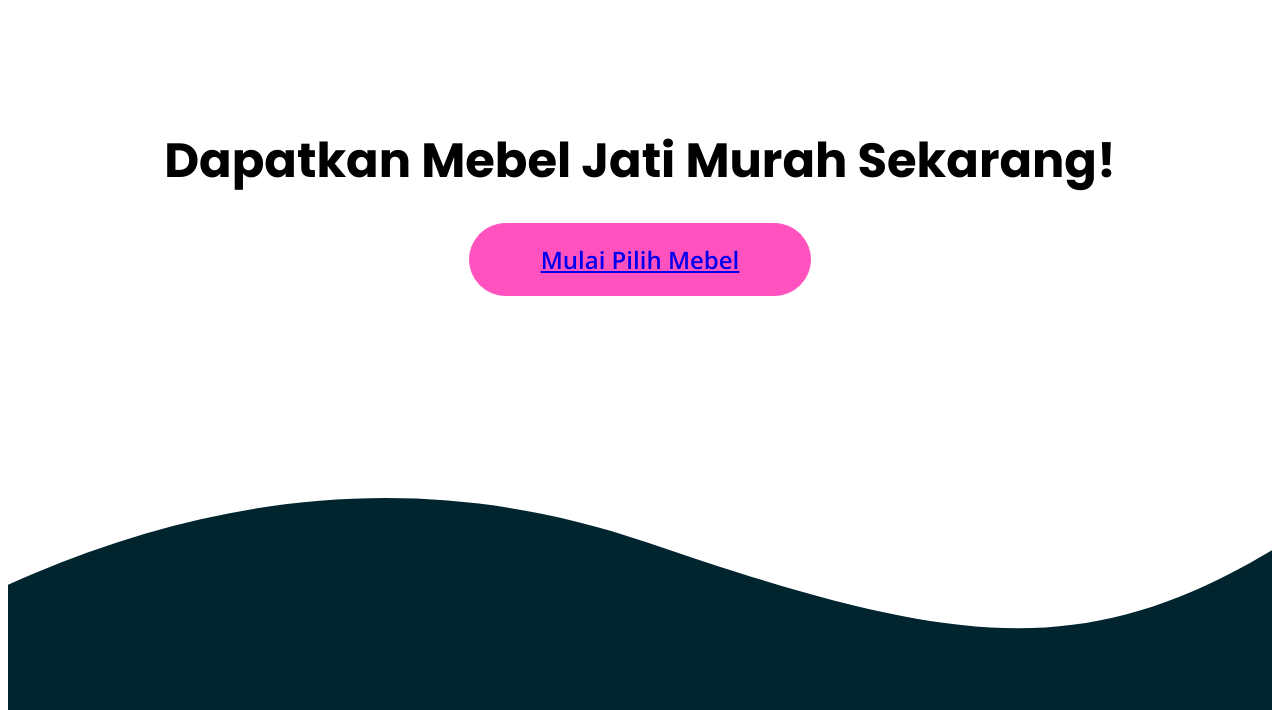
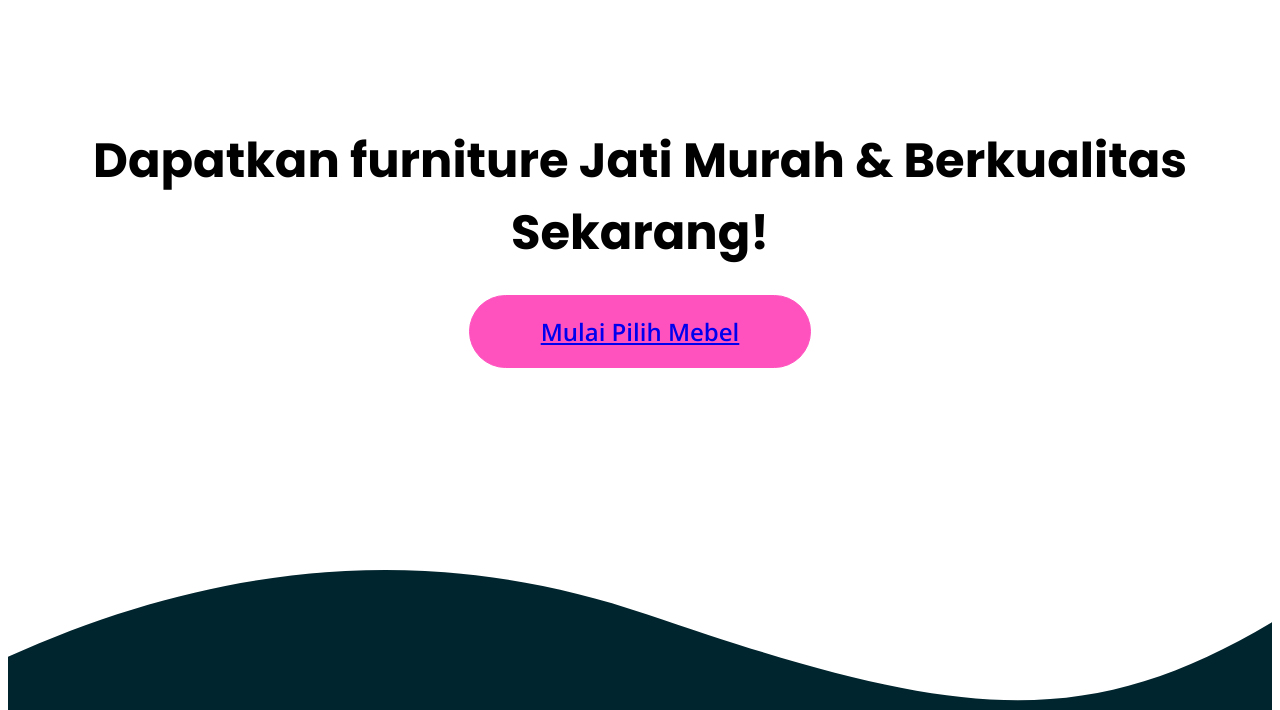
Before and after one commit to pindaaditya/kursitamujati, a plain HTML site: page index.html in a window 1280 px wide. Shown: the part 4000-4710 px from the top of the page. Drawn offline with nearby package versions, Linux system fonts and the light colour scheme.

Commit message:
Update index.html

```diff
--- a/index.html
+++ b/index.html
@@ -141,7 +141,7 @@
 <div class="last-element">
 
   <h1 class="foot-topic">
-    Dapatkan Mebel Jati Murah Sekarang!
+    Dapatkan furniture Jati Murah & Berkualitas Sekarang!
   </h1>
 
   <button class="get-start"><a href="https://www.bezatishfurniture.id">
```
